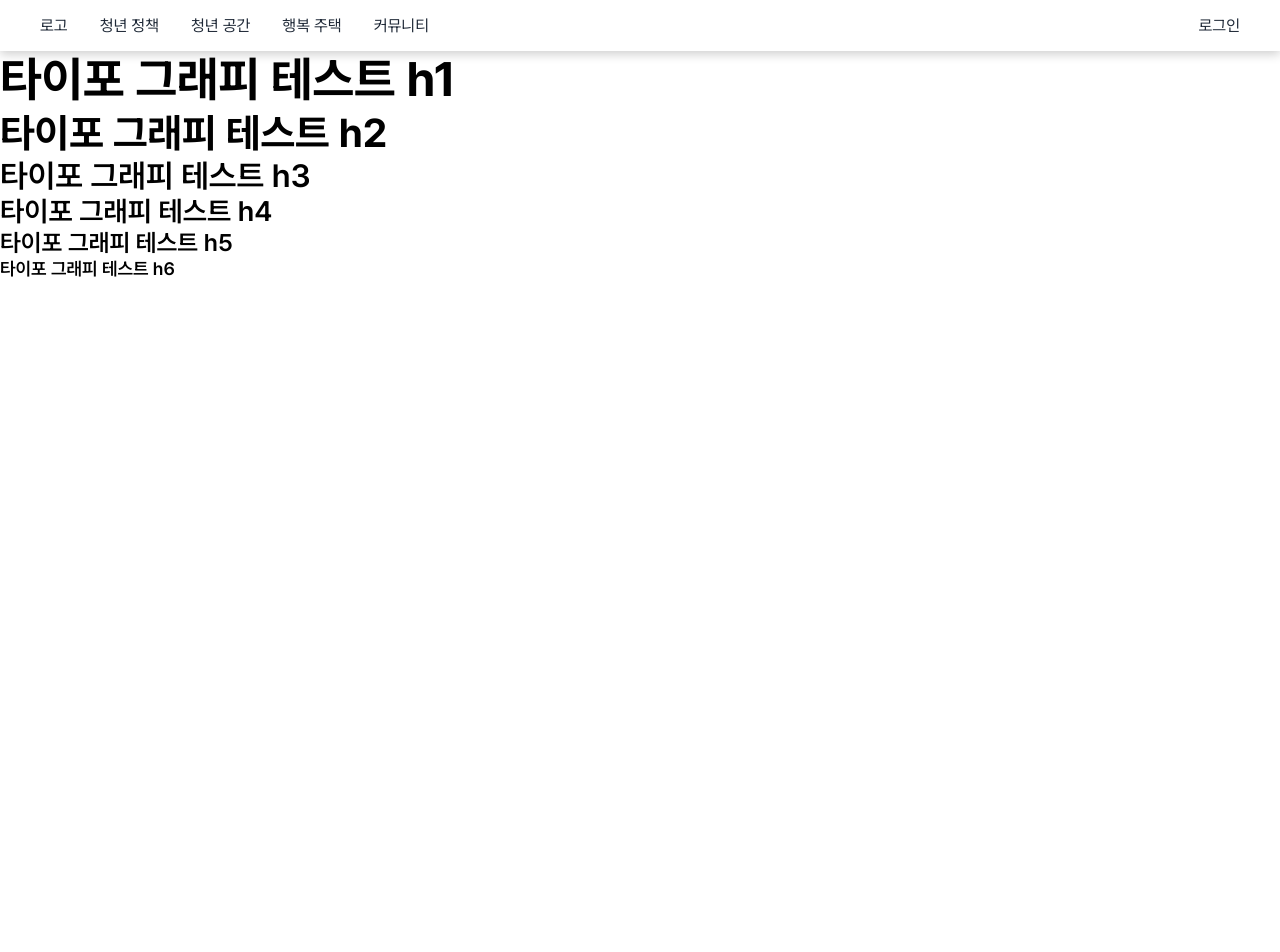
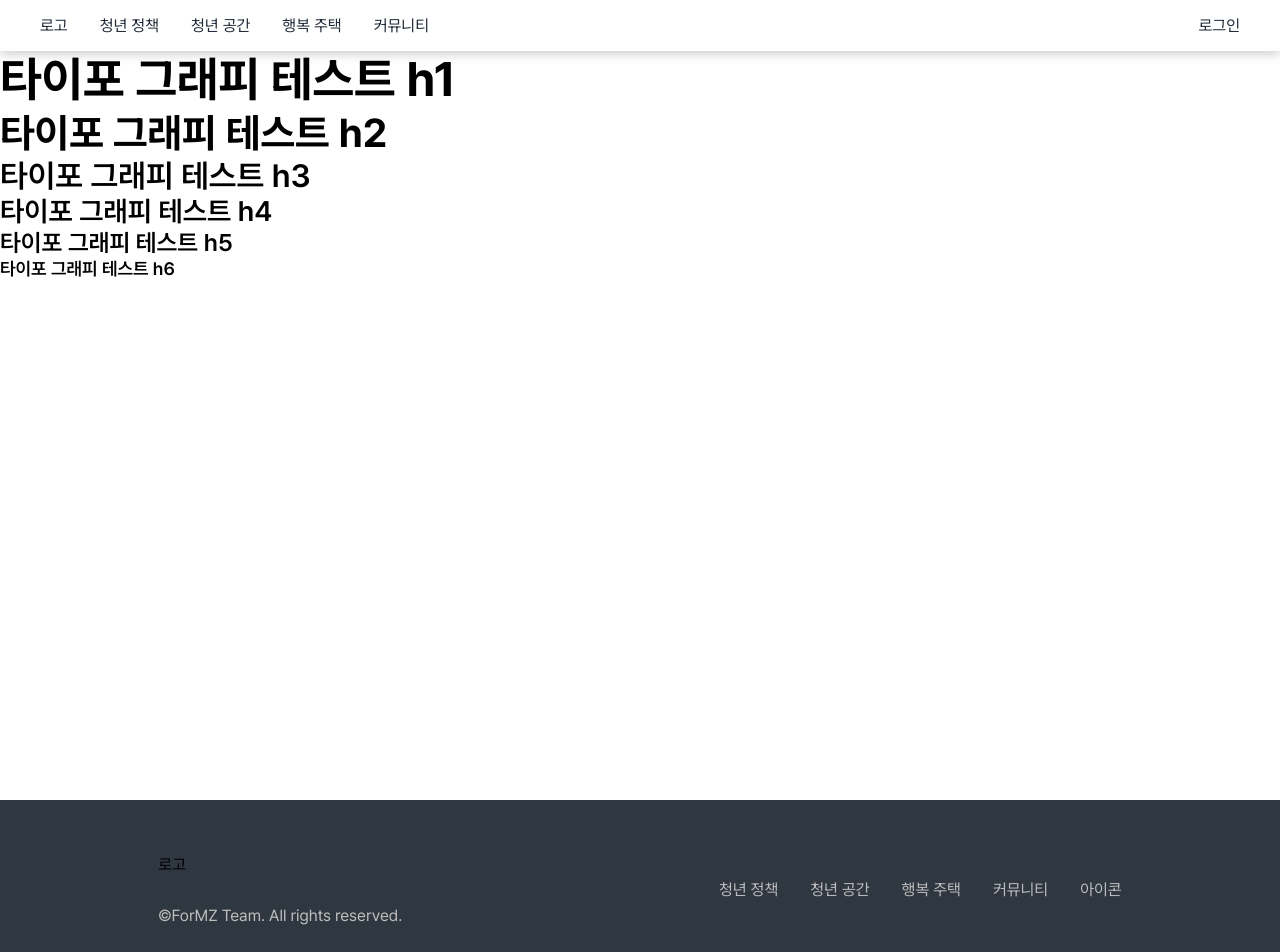
Before and after one commit to For-MZ/formz-fe, a Next.js app: page / in a window 1280 px wide. Shown: the top 952 px of the page. Before the commit the page ends 800 px from the top, so only its background shows below. Built offline with nearby package versions, Linux system fonts and the light colour scheme; a web font is replaced by a local one.

Commit message:
Design: Footer 컴포넌트 생성 및 마크업

```diff
--- a/package.json
+++ b/package.json
@@ -13,7 +13,7 @@
     "@tanstack/react-query": "^5.24.1",
     "axios": "^1.6.7",
     "husky": "^9.0.11",
-    "next": "14.1.0",
+    "next": "^14.1.1",
     "react": "^18",
     "react-dom": "^18",
     "react-skeleton": "^2.2.1",
--- a/src/app/layout.tsx
+++ b/src/app/layout.tsx
@@ -2,6 +2,7 @@ import type { Metadata } from 'next';
 import '@/styles/main.scss';
 import Header from '@/components/Header';
 import { pretendard } from '@/utils/fonts';
+import Footer from '@/components/Footer';
 
 export const metadata: Metadata = {
   title: 'For MZ',
@@ -16,8 +17,11 @@ export default function RootLayout({
   return (
     <html lang="ko" className={pretendard.className}>
       <body>
-        <Header />
-        {children}
+        <div style={{ height: 'auto', minHeight: '100%', paddingBottom: '180px' }}>
+          <Header />
+          {children}
+        </div>
+        <Footer />
       </body>
     </html>
   );
--- /dev/null
+++ b/src/components/Footer/Footer.module.scss
@@ -0,0 +1,28 @@
+.footer {
+  display: flex;
+  align-items: center;
+  justify-content: space-around;
+  background-color: #2f3740;
+  width: 100%;
+  height: 180px;
+  position: relative;
+  transform: translateY(-100%);
+}
+
+.leftSection {
+  display: flex;
+  flex-direction: column;
+  gap: 2rem;
+  .copyright {
+    color: #bdbdbd;
+  }
+}
+
+.rightSection {
+  display: flex;
+  justify-content: space-between;
+  gap: 2rem;
+  a {
+    color: #bdbdbd;
+  }
+}
--- /dev/null
+++ b/src/components/Footer/index.tsx
@@ -0,0 +1,30 @@
+import Link from 'next/link';
+import styles from './Footer.module.scss';
+
+export default function Footer() {
+  return (
+    <footer className={styles.footer}>
+      <div className={styles.leftSection}>
+        <p>로고</p>
+        <small className={styles.copyright}>©ForMZ Team. All rights reserved.</small>
+      </div>
+      <ul className={styles.rightSection}>
+        <li>
+          <Link href={'/youth-policy'}>청년 정책</Link>
+        </li>
+        <li>
+          <Link href={'/youth-place'}>청년 공간</Link>
+        </li>
+        <li>
+          <Link href={'/happy-Housing'}>행복 주택</Link>
+        </li>
+        <li>
+          <Link href={'/community'}>커뮤니티</Link>
+        </li>
+        <li>
+          <a href="https://github.com/For-MZ">아이콘</a>
+        </li>
+      </ul>
+    </footer>
+  );
+}
--- a/src/styles/_globals.scss
+++ b/src/styles/_globals.scss
@@ -1,5 +1,6 @@
 body {
   margin: 0 auto;
+  height: 100vh;
 }
 
 a {
```
Also changed, not shown: 1 other file (tests, documents, lock files or other folders).
